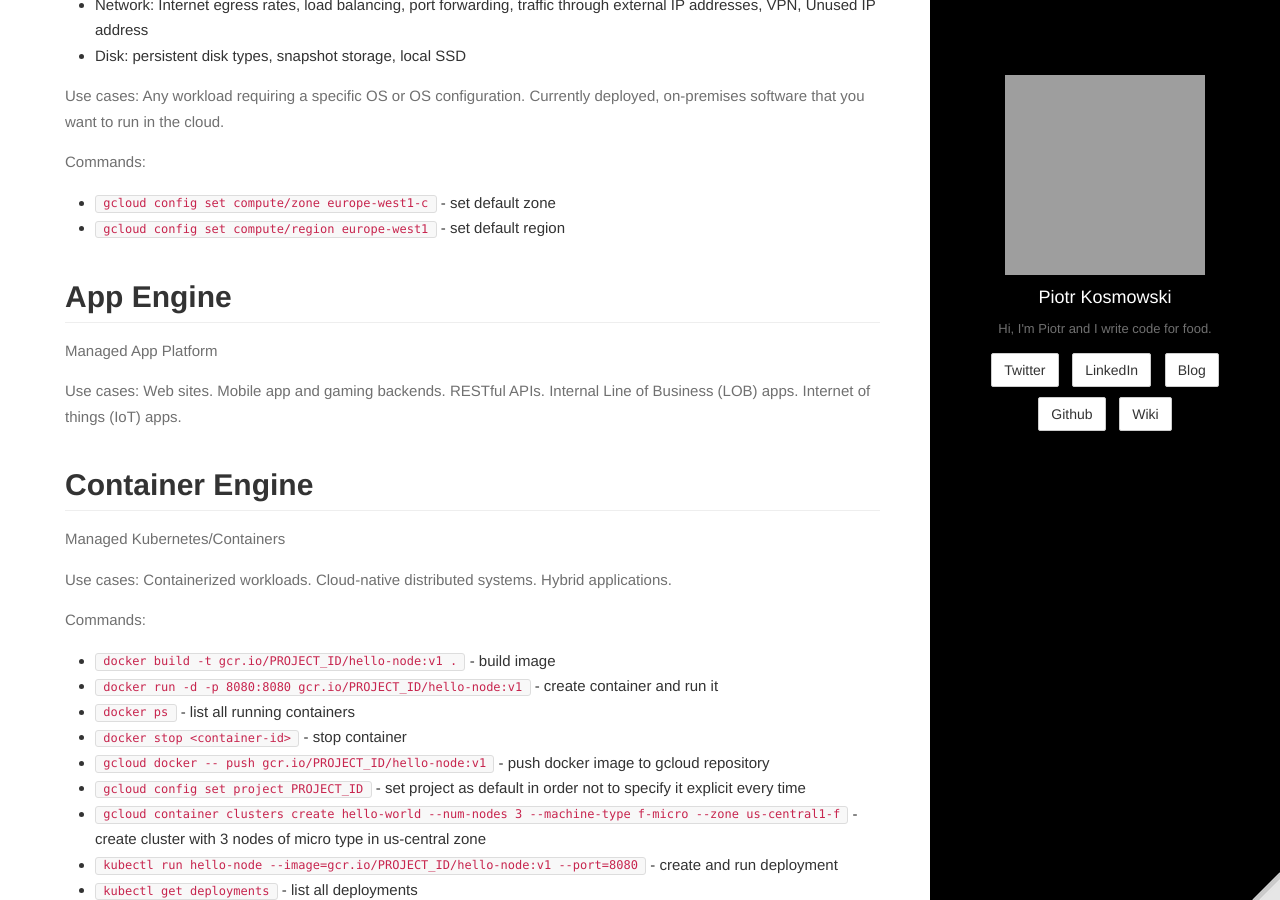
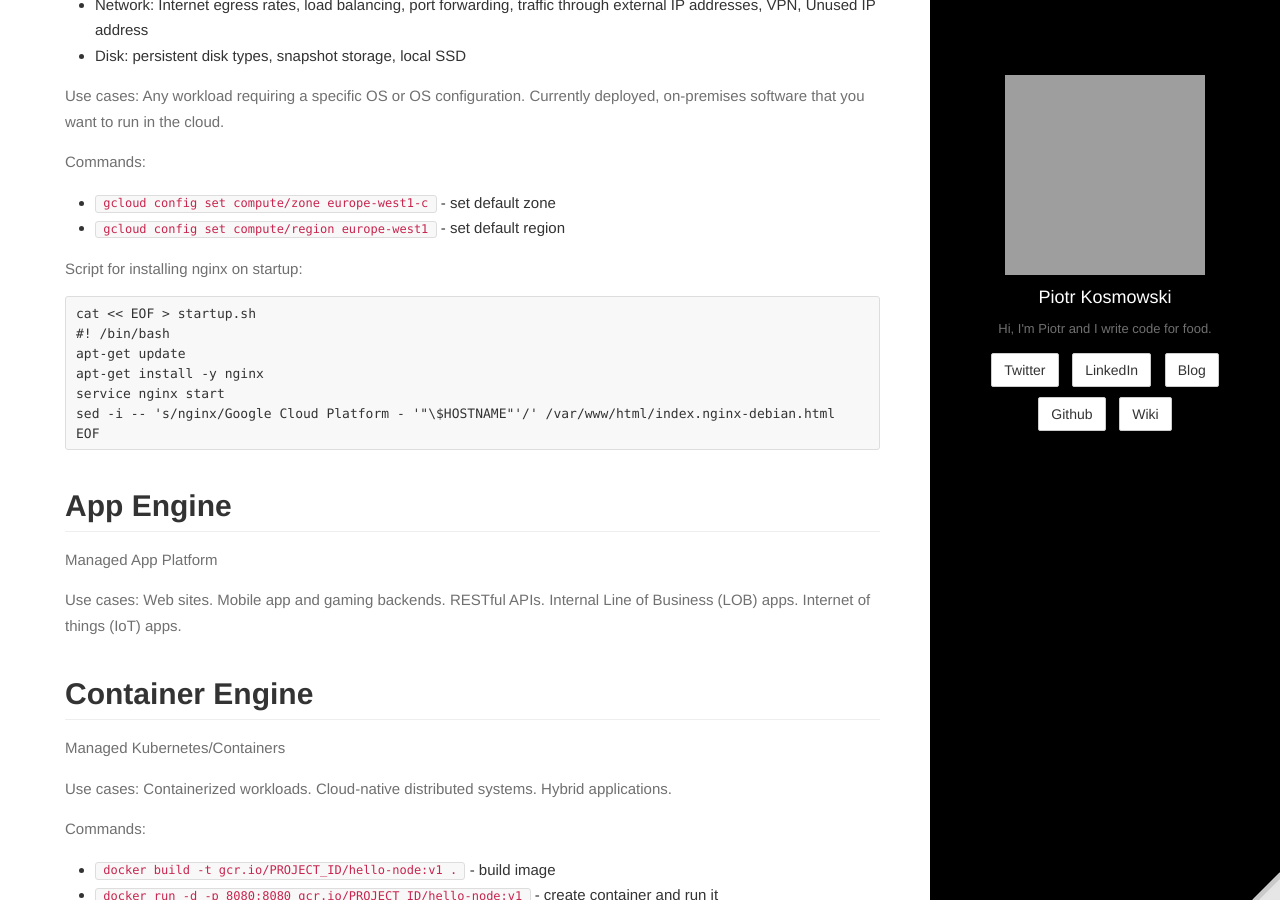
Before and after one commit to kospiotr/kospiotr.github.io, a Jekyll site: the page built from wiki/gcp.md, in a window 1280 px wide and 900 px high, scrolled down 3524 px. Built offline with Jekyll 4.4.1, drawn with Linux system fonts in a browser that asks for light colours; grey boxes are pictures that could not be loaded.

Commit message:
Update gcp.md

````diff
--- a/wiki/gcp.md
+++ b/wiki/gcp.md
@@ -44,6 +44,17 @@ Use cases: Any workload requiring a specific OS or OS configuration. Currently d
 Commands:
 * `gcloud config set compute/zone europe-west1-c` - set default zone
 * `gcloud config set compute/region europe-west1` - set default region
+
+Script for installing nginx on startup:
+```
+cat << EOF > startup.sh
+#! /bin/bash
+apt-get update
+apt-get install -y nginx
+service nginx start
+sed -i -- 's/nginx/Google Cloud Platform - '"\$HOSTNAME"'/' /var/www/html/index.nginx-debian.html
+EOF
+```
 
 ## App Engine
 Managed App Platform
````
